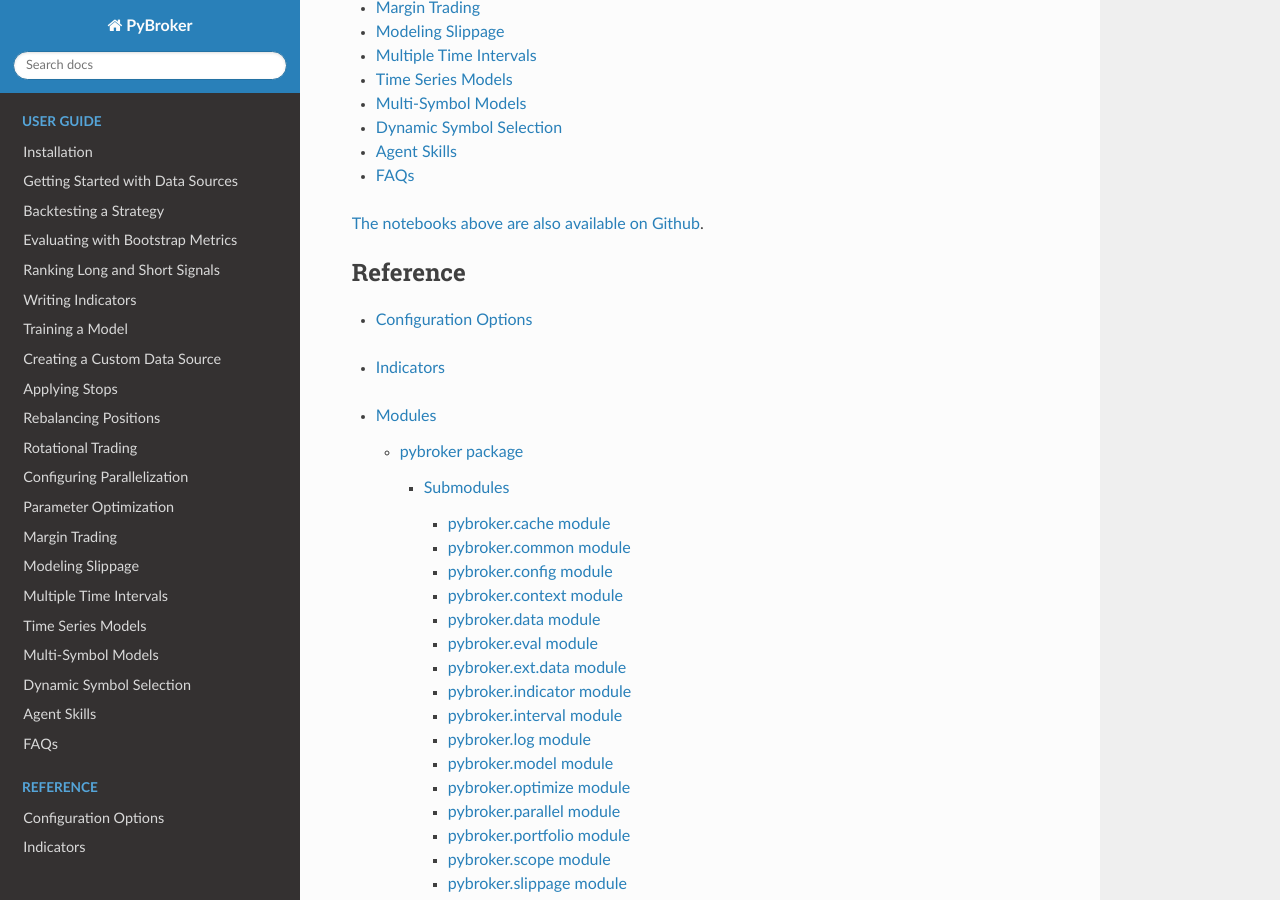
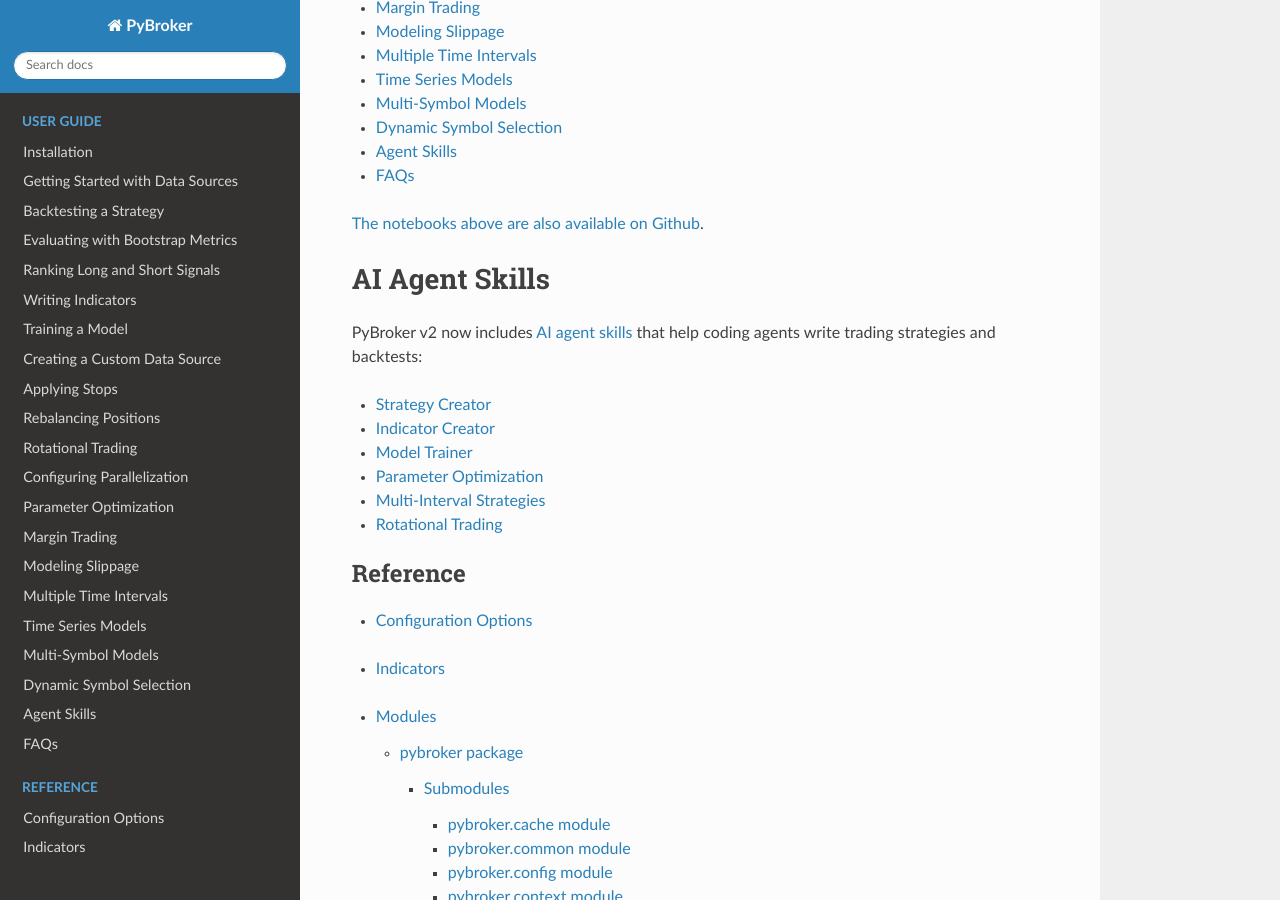
Before and after one commit to edtechre/pybroker, a Sphinx documentation site: the page built from docs/source/index.rst, in a window 1280 px wide and 900 px high, scrolled down 2658 px. Built offline with Sphinx 7.4.7 and the Read the Docs theme 3.1.0, drawn with Linux system fonts in a browser that asks for light colours.

Commit message:
List agent skills in README and index.rst

```diff
--- a/docs/source/index.rst
+++ b/docs/source/index.rst
@@ -172,6 +172,19 @@
 `The notebooks above are also available on Github
 <https://github.com/edtechre/pybroker/tree/master/docs/source/notebooks>`_.
 
+AI Agent Skills
+===============
+
+PyBroker v2 now includes :doc:`AI agent skills <agent-skills>` that help
+coding agents write trading strategies and backtests:
+
+* :ref:`Strategy Creator <skill-pybroker-strategy-creator>`
+* :ref:`Indicator Creator <skill-pybroker-indicator-creator>`
+* :ref:`Model Trainer <skill-pybroker-model-trainer>`
+* :ref:`Parameter Optimization <skill-pybroker-optimize>`
+* :ref:`Multi-Interval Strategies <skill-pybroker-multi-interval>`
+* :ref:`Rotational Trading <skill-pybroker-rotational-trading>`
+
 .. toctree::
    :maxdepth: 4
    :caption: Reference
```
Also changed, not shown: README.md (+11 -0 lines), 1 other file.
